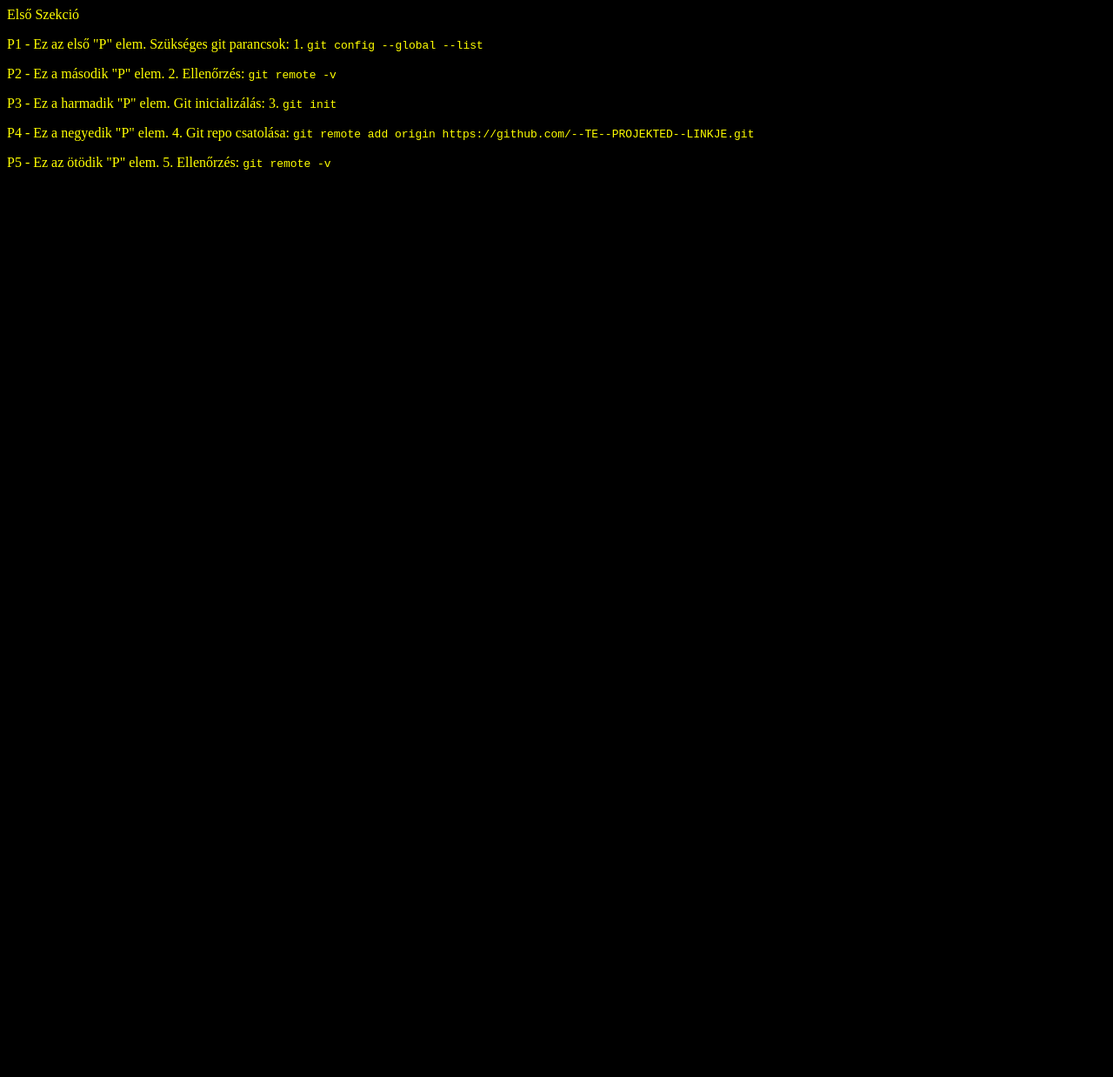
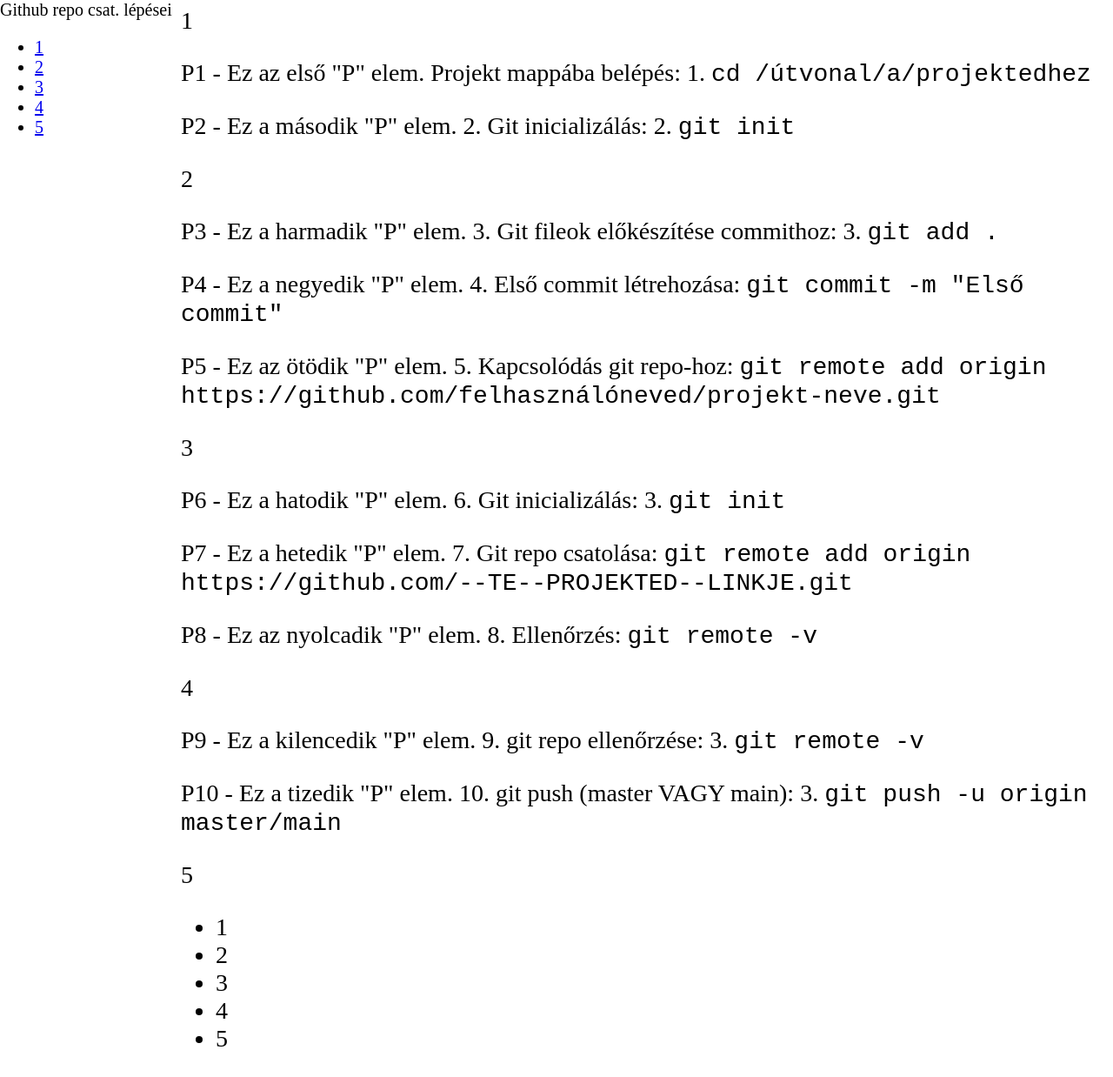
Before and after one commit to tyetya/FCC-Build-a-Technical-Documentation-Page, a plain HTML site: page index.html in a window 1280 px wide. Shown: the whole page at 87% size. Before the commit the page ends 800 px from the top, so only its background shows below. Drawn offline with Linux system fonts and the light colour scheme.

Commit message:
feladat kész, fcc ellenőrző elfogadta. \o/

```diff
--- a/index.html
+++ b/index.html
@@ -7,33 +7,51 @@
     <link rel="stylesheet" href="styles.css">
 </head>
 <body>
+    <nav id="navbar">
+        <header>Github repo csat. lépései</header>
+        <ul>
+            <li><a href="#1" class="nav-link">1</a></li>
+            <li><a href="#2" class="nav-link">2</a></li>
+            <li><a href="#3" class="nav-link">3</a></li>
+            <li><a href="#4" class="nav-link">4</a></li>
+            <li><a href="#5" class="nav-link">5</a></li>
+        </ul>
+
+    </nav>
+    </header>
     <main id="main-doc">
-        <section class="main-section" id="elso_szekcio">
-            <header>Első Szekció
-                <p>P1 - Ez az első "P" elem. Szükséges git parancsok: 1. <code>git config --global --list</code> </p>
-                <p>P2 - Ez a második "P" elem. 2. Ellenőrzés: <code>git remote -v</code> </p>
-
-            </header>
-
+        <section class="main-section" id="1">
+            <header>1</header>
+                <p>P1 - Ez az első "P" elem. Projekt mappába belépés: 1. <code>cd /útvonal/a/projektedhez</code></p>
+                <p>P2 - Ez a második "P" elem. 2. Git inicializálás: 2. <code>git init</code></p>
         </section>
-        <section class="main-section" id="masodik_szekcio">
-            <header>
-                <p>P3 - Ez a harmadik "P" elem. Git inicializálás: 3. <code>git init</code> </p>
-                <p>P4 - Ez a negyedik "P" elem. 4. Git repo csatolása: <code>git remote add origin https://github.com/--TE--PROJEKTED--LINKJE.git</code> </p>
-                <p>P5 - Ez az ötödik "P" elem. 5. Ellenőrzés: <code>git remote -v</code> </p>
-            </header>
-
+        <section class="main-section" id="2">
+            <header>2</header>
+                <p>P3 - Ez a harmadik "P" elem. 3. Git fileok előkészítése commithoz: 3. <code>git add .</code></p>
+                <p>P4 - Ez a negyedik "P" elem. 4. Első commit létrehozása: <code>git commit -m "Első commit"</code></p>
+                <p>P5 - Ez az ötödik "P" elem. 5. Kapcsolódás git repo-hoz: <code>git remote add origin https://github.com/felhasználóneved/projekt-neve.git</code></p>
         </section>
-        <section class="main-section">
-
+        <section class="main-section" id="3">
+            <header>3</header>
+                <p>P6 - Ez a hatodik "P" elem. 6. Git inicializálás: 3. <code>git init</code> </p>
+                <p>P7 - Ez a hetedik "P" elem. 7. Git repo csatolása: <code>git remote add origin https://github.com/--TE--PROJEKTED--LINKJE.git</code> </p>
+                <p>P8 - Ez az nyolcadik "P" elem. 8. Ellenőrzés: <code>git remote -v</code> </p>
         </section>
-        <section class="main-section">
-
+        <section class="main-section" id="4">
+            <header>4</header>
+                <p>P9 - Ez a kilencedik "P" elem. 9. git repo ellenőrzése: 3. <code>git remote -v</code></p>
+                <p>P10 - Ez a tizedik "P" elem. 10. git push (master VAGY main): 3. <code>git push -u origin master/main</code></p>
         </section>
-        <section class="main-section">
-
+        <section class="main-section" id="5">
+            <header>5</header>
+                <ul>
+                    <li>1</li>
+                    <li>2</li>
+                    <li>3</li>
+                    <li>4</li>
+                    <li>5</li>
+                </ul>
         </section>
     </main>
-
 </body>
 </html>
--- a/styles.css
+++ b/styles.css
@@ -1,4 +1,29 @@
-* {
+/* DARK MODE */
+
+/*  * {
     background-color: black;
     color: yellow;
 }
+    */
+
+/* Alapértelmezett stílusok (aszinkron eszközökhöz, nagy képernyők) */
+body {
+    font-size: 28px;
+}
+
+/* Media query - ha a képernyő szélessége legfeljebb 600px (mobil eszközök) */
+@media screen and (min-width: 1024px) {
+    #navbar {
+        position: fixed; /* A navbar fix pozícióban lesz */
+        left: 0; /* Bal oldalra kerül */
+        top: 0;
+        width: 200px; /* Példa szélesség */
+        height: 100vh; /* Magasság: teljes képernyő */
+        display: block;
+        font-size: 20px;
+    }
+}
+
+main {
+    margin-left: 200px;
+}
```
